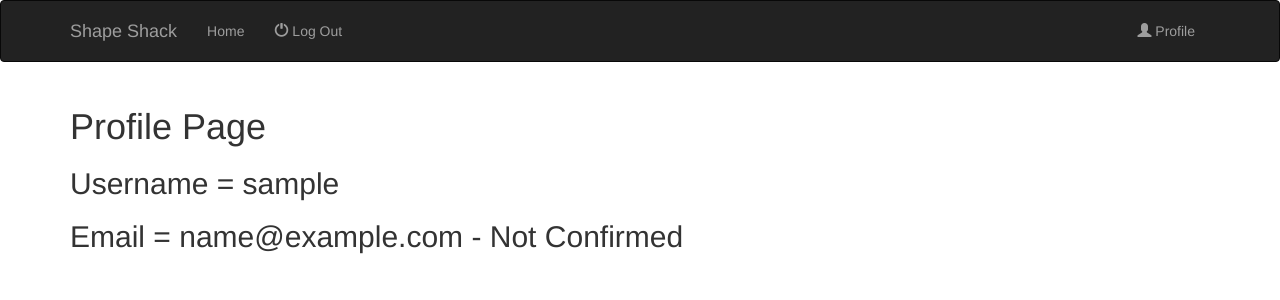
After one commit to joshlemberg/CSC210-Final-Project, a Flask app: page /auth/profile in a window 1280 px wide. The commit adds this page. Shown: the top 300 px of the page. Run offline with Flask 2, Linux system fonts and the light colour scheme; the visitor is signed in with stand-in values (Sample User, id 1); data comes from the database, SQL or seed files in the repository; both versions use the stored data as it was after the commit; some libraries are stand-ins or nearby versions.

Commit message:
added profile page

```diff
--- a/app/auth/views.py
+++ b/app/auth/views.py
@@ -59,3 +59,8 @@ def resend_confirmation():
     send_email(current_user.email, 'Confirm Your Account', 'auth/email/confirm', user=current_user, token=token)
     flash('A new confirmation email has been sent to you.')
     return redirect(url_for('main.index'))
+
+@auth.route('/profile')
+@login_required
+def profile():
+    return render_template('auth/profile.html')
--- /dev/null
+++ b/app/templates/auth/profile.html
@@ -0,0 +1,7 @@
+{% extends 'base.html' %}
+
+{% block page_content %}
+    <h1>Profile Page</h1>
+    <h2>Username = {{ current_user.username }}</h2>
+    <h2>Email = {{ current_user.email }} - {% if current_user.confirmed %}Confirmed{% else %}Not Confirmed{% endif %}</h2>
+{% endblock page_content %}
--- a/app/templates/base.html
+++ b/app/templates/base.html
@@ -32,9 +32,11 @@
                 <li><a href="{{ url_for('auth.signup') }}"><span class="glyphicon glyphicon-plus"></span> Sign Up</a></li>
                 {% endif %}
             </ul>
+            {% if current_user.is_authenticated %}
             <ul class = "nav navbar-nav navbar-right">
-                <li><a><span class="glyphicon glyphicon-user"></span> Profile</a></li>
+                <li><a href="{{ url_for('auth.profile') }}"><span class="glyphicon glyphicon-user"></span> Profile</a></li>
             </ul>
+            {% endif %}
         </div>
     </div>
 </div>
```
Also changed, not shown: tests/test_token_confirmation.py (added, +11 -0 lines), data-dev.sqlite.
